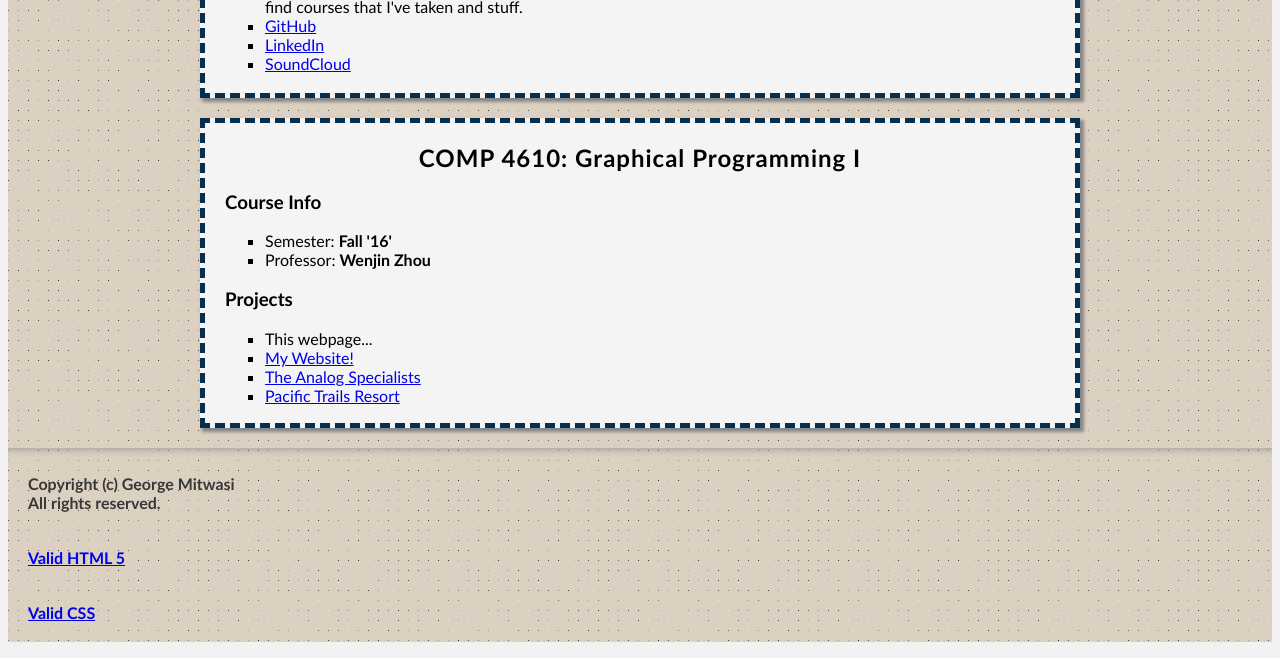
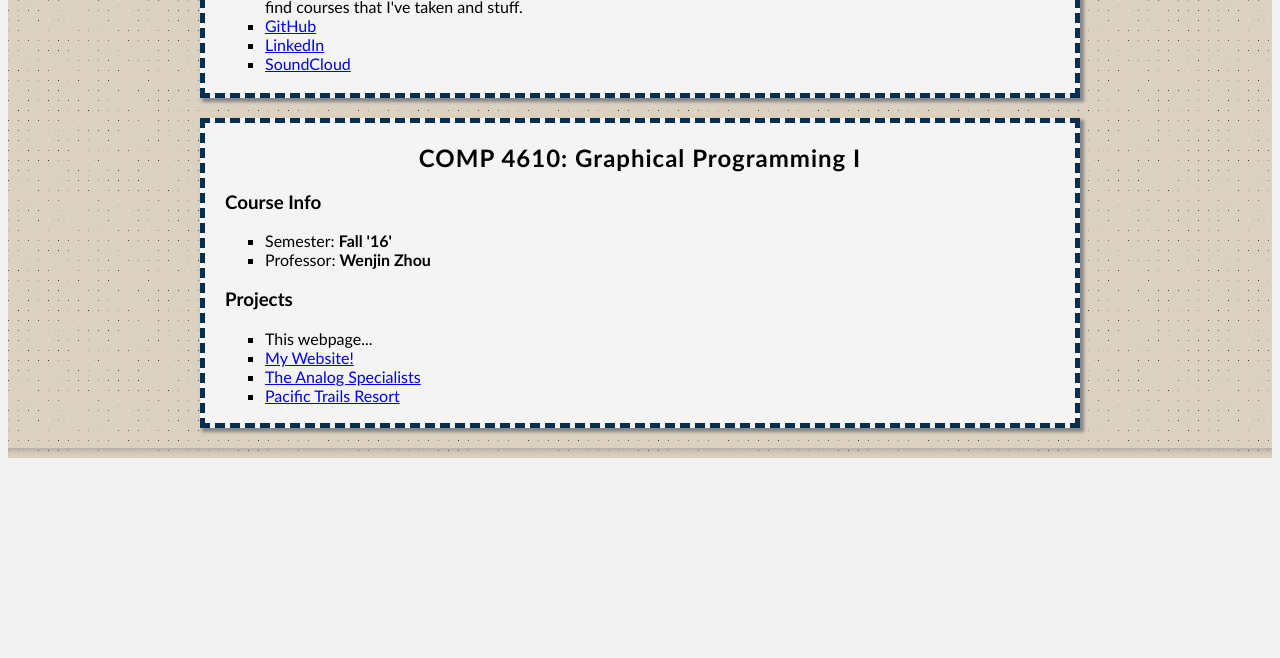
Before and after one commit to georgemitwasi/georgemitwasi.github.io, a plain HTML site: page index.html in a window 1280 px wide. Shown: the part 208-866 px from the top of the page. After the commit the page ends 800 px from the top, so only its background shows below. Drawn offline with Linux system fonts and the light colour scheme.

Commit message:
Token 2 - HW4

```diff
--- a/index.html
+++ b/index.html
@@ -87,11 +87,6 @@
             <!-- LINE BREAK -->
             <hr />
 
-            <!-- COPYRIGHT -->
-            <p class="footer"><strong>Copyright (c) George Mitwasi <br /> All rights reserved.</strong></p>
-            <p class="footer"><a href="http://validator.w3.org/check?uri=referer">Valid HTML 5</a>
-            <p class="footer"><a href="http://jigsaw.w3.org/css-validator/check/referer">Valid CSS</a><p>
-
         </div> <!-- END CONTAINER -->
     </body>
 </html>
```
